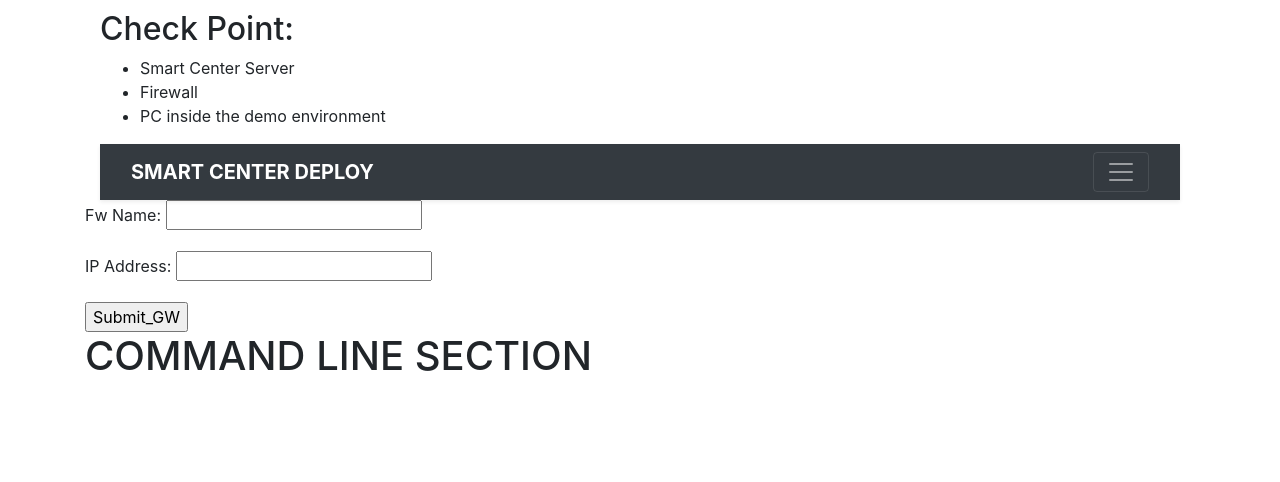
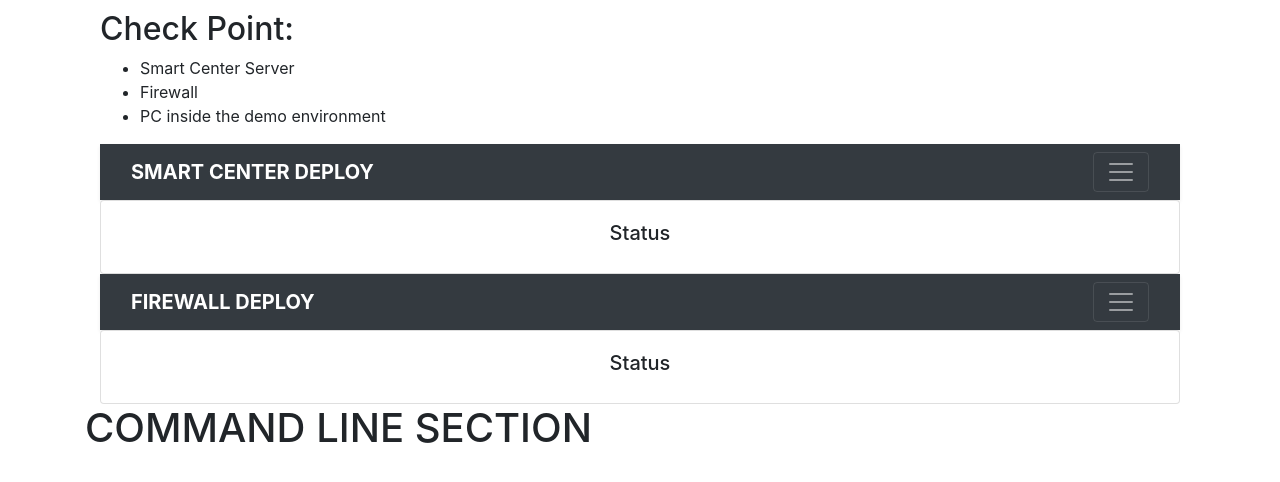
Before and after one commit to cadgo/django-chkp, a Django app: page /r80api/extends/ansibledemo/ in a window 1280 px wide. Shown: the part 238-720 px from the top of the page. Run offline with Django 3.2, Linux system fonts and the light colour scheme; the visitor is signed in with stand-in values (Sample User, id 1); some libraries are stand-ins or nearby versions.

Commit message:
se agregar forms para generar reglas

```diff
--- a/APIR80/forms.py
+++ b/APIR80/forms.py
@@ -1,4 +1,4 @@
-from .models import R80Users
+from .models import R80Users, MGMTServer
 from django import forms
 
 
@@ -13,8 +13,27 @@
 class AnsibleSMSDeploy(forms.Form):
     SmartCenterName = forms.CharField(label='SMS Name', max_length=20)
     SubNetIPAddress = forms.GenericIPAddressField(label='IP Address', protocol="IPv4")
+    SMSDeployFormHidden = forms.CharField(widget=forms.HiddenInput, initial='True')
 
 
 class AnsibleFWDeploy(forms.Form):
     FirewallName = forms.CharField(label='Fw Name', max_length=20)
     FwIP = forms.GenericIPAddressField(label='IP Address', protocol="IPv4")
+    FwDeployFormHidden = forms.CharField(widget=forms.HiddenInput, initial='True')
+
+
+class RuleBasesForm(forms.Form):
+    ProtocolChoice = (('tcp', 'TCP'), ('udp', 'UDP'),)
+    LayerForm = forms.CharField(label='Layer to Use', max_length=20)
+    RuleName = forms.CharField(label='rule name', max_length=20, strip=True)
+    FWRuleOrigin = forms.GenericIPAddressField(label='Src IP', protocol="IPv4")
+    FwRuleDst = forms.GenericIPAddressField(label='Dst IP', protocol="IPv4")
+    FWRulePort = forms.IntegerField(min_value=1, max_value=65525)
+    ProtocolType = forms.MultipleChoiceField(widget=forms.Select,choices=ProtocolChoice)
+
+
+class ModelsUsersAndMgmtServer(forms.Form):
+    UsersQuery = tuple(R80Users.objects.values_list('id', 'R80User'))
+    MgmtQuery = tuple(MGMTServer.objects.values_list('id', 'ServerIP'))
+    UsersFormChoice = forms.MultipleChoiceField(label='Users', widget=forms.Select, choices=UsersQuery)
+    MgmtFromChoice = forms.MultipleChoiceField(label='SMSServer', widget=forms.Select, choices=MgmtQuery)
--- a/APIR80/templates/APIR80/ansibledemo.html
+++ b/APIR80/templates/APIR80/ansibledemo.html
@@ -25,7 +25,7 @@
                 <div class="container">
                     <form action="/r80api/extends/ansibledemo/" method="post">
                         {% csrf_token %}
-                        {{ form1.as_p }}
+                        {{ formsms.as_p }}
                         <input type="submit" value="Submit_SMS">
                     </form>
                 </div>
@@ -42,10 +42,42 @@
             </button>
         </div>
     </div>
+    <div class="card text-center">
+        <div class="card-body">
+            <h5>Status</h5>
+        </div>
+    </div>
+    <div id="navbarFw" class="bg-dark collapse" style="">
+        <div class="container">
+            <div class="row">
+                <h3 class="text-white">Firewall Configuration</h3>
+                <br />
+                <br />
+                <div class="container">
+                    <form action="/r80api/extends/ansibledemo/" method="post">
+                        {% csrf_token %}
+                        {{ formGWt.as_p }}
+                        <input type="submit" value="Submit_GW">
+                    </form>
+                </div>
+            </div>
+        </div>
+    </div>
+    <div class="navbar navbar-dark bg-dark shadow-sm">
+        <div class="container d-flex justify-content-between">
+            <div class="navbar-brand d-flex align-items-center">
+                <strong>FIREWALL DEPLOY</strong>
+            </div>
+            <button class="navbar-toggler collapsed" type="button" data-toggle="collapse" data-target="#navbarFw" aria-controls="navbarFw" aria-expanded="false" aria-label="Toggle navigation">
+                <span class="navbar-toggler-icon"></span>
+            </button>
+        </div>
+    </div>
+    <div class="card text-center">
+        <div class="card-body">
+            <h5>Status</h5>
+        </div>
+    </div>
+    </div>
 </div>
-     <form action="/r80api/extends/ansibledemo/" method="post">
-         {% csrf_token %}
-         {{ formGWt.as_p }}
-         <input type="submit" value="Submit_GW">
-     </form>
 {% endblock %}
--- a/APIR80/templates/APIR80/extend.html
+++ b/APIR80/templates/APIR80/extend.html
@@ -27,10 +27,12 @@
                     <img class="card-img.top" src="http://qostechnology.in/wp-content/uploads/2017/08/offline-migration-of-management-server-from-r77-to-r80.jpg" alt="Check Point R80.10"
                          style="height: 225px; width: 100%; display: block;">
                     <div class="card-body">
-                        <p class="card-text">This is a wider card with supporting text below as a natural lead-in to additional content. This content is a little bit longer.</p>
+                        <p class="card-text">Demostraccion de generacion de reglas de seguridad a traves de la API de R80</p>
                         <div class="d-flex justify-content-between align-items-center">
                             <div class="btn-group">
-                                <button class="btn btn-sm btn-outline-secondary" type="button">Ejecutar</button>
+                                <form action="rulesdemo/" method="get">
+                                    <button class="btn btn-sm btn-outline-secondary" type="submit">Ejecutar</button>
+                                </form>
                             </div>
                         </div>
                     </div>
--- a/APIR80/urls.py
+++ b/APIR80/urls.py
@@ -7,5 +7,6 @@
     #path('extends', views.extends, name= 'extends'),
     path('extends/', views.extendsView.as_view(), name='extends'),
     path('extends/ansibledemo/', views.AnsibleDemo.as_view(), name='ansibledemo'),
+    path('extends/rulesdemo/', views.RulesDemo.as_view(), name='rulesdemo'),
     path('accounts/', include('django.contrib.auth.urls'), name='loginpage')
 ]
--- a/APIR80/views.py
+++ b/APIR80/views.py
@@ -3,6 +3,8 @@
 from django.views import generic, View
 from django.contrib.auth.mixins import LoginRequiredMixin
 from . import models, forms
+from . import tasks
+from django.core.exceptions import SuspiciousOperation
 
 class LoginIndex(generic.ListView, LoginRequiredMixin):
     model = models.R80Users
@@ -34,27 +36,61 @@
       def form_valid(self, form):
           return super().form_valid(form)
 
+class RulesDemo(LoginRequiredMixin, View):
+    template_name = 'APIR80/rulesdemo.html'
+    login_url = '../../r80api/accounts/login/'
+    form_class = forms.RuleBasesForm
+    redirect_field_name = 'redirect_to'
+    RulesDemoForms = {}
+
+    def __init__(self):
+        self.RulesDemoForms['rulesform'] = self.form_class()
+        self.RulesDemoForms['R80UsersForm'] = forms.ModelsUsersAndMgmtServer()
+
+    def get(self, request, *args, **kwargs):
+        return render(request, self.template_name, self.RulesDemoForms)
+
+
 class AnsibleDemo(LoginRequiredMixin, View):
     template_name = 'APIR80/ansibledemo.html'
     login_url = '../../r80api/accounts/login/'
     form_class = forms.AnsibleSMSDeploy
     redirect_field_name = 'redirect_to'
+    AnsibleForms = {}
+
+    def __init__(self):
+        self.AnsibleForms["formsms"] = self.form_class()
+        self.AnsibleForms["formGWt"] = forms.AnsibleFWDeploy()
 
     def get(self, request, *args, **kwargs):
-        form = self.form_class()
-        formGW = forms.AnsibleFWDeploy()
-        return render(request, self.template_name, {'form1': form, 'formGWt': formGW})
+        return render(request, self.template_name, self.AnsibleForms)
 
     def post(self, request, *args, **kwargs):
-        form = self.form_class(request.POST)
-        if form.is_valid():
-            print(request.POST)
-            SmartCenterName = form.cleaned_data['SmartCenterName']
-            IPAddress = form.cleaned_data['SubNetIPAddress']
-            print(SmartCenterName + ' ' + IPAddress)
-            return HttpResponse('/suscess/')
-        return render(request, self.template_name, {'form': form})
-
+        if request.POST.get('FwDeployFormHidden') == 'True':
+            #INTEGRAR VALIDACIONES DE REGEX PARA LAS IPS SI SE 1.1.1.1. LO TOMA COMO VALIDO
+            print("DeployGW")
+            form = forms.AnsibleFWDeploy(request.POST)
+            if form.is_valid():
+                print("Form Fw is OK")
+                tasks.counttomil()
+            else:
+                SuspiciousOperation("Invalid request: no able to process the form")
+        if request.POST.get('SMSDeployFormHidden') == 'True':
+            print("DeploySMS")
+            form = self.form_class(request.POST)
+            if form.is_valid():
+                print("Form SMSDeploy OK")
+            else:
+                SuspiciousOperation("Invalid request: no able to process the form")
+        # form = self.form_class(request.POST)
+        # print(request.POST)
+        # if form.is_valid():
+        #     print(request.POST)
+        #     SmartCenterName = form.cleaned_data['SmartCenterName']
+        #     IPAddress = form.cleaned_data['SubNetIPAddress']
+        #     print(SmartCenterName + ' ' + IPAddress)
+        #     return HttpResponse('/suscess/')
+        return render(request, self.template_name, self.AnsibleForms)
 
 # class AnsibleDemo(View):
 #     from_class = forms.AnsibleFirewallDeploy
--- a/chkp/settings.py
+++ b/chkp/settings.py
@@ -25,7 +25,7 @@
 # SECURITY WARNING: don't run with debug turned on in production!
 DEBUG = True
 
-ALLOWED_HOSTS = ['104.41.142.96', '127.0.0.1', 'localhost']
+ALLOWED_HOSTS = ['35.237.167.165', '127.0.0.1', 'localhost']
 
 
 # Application definition
```
